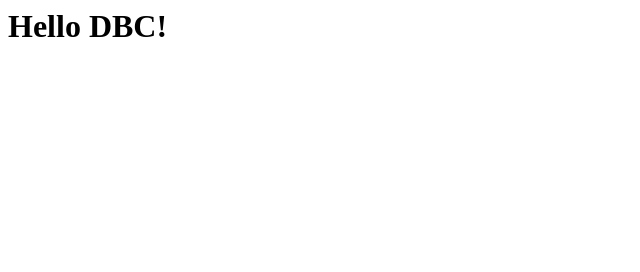
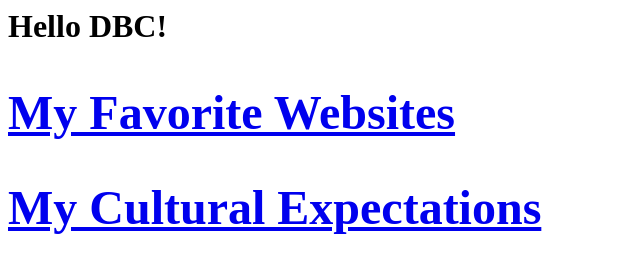
Before and after one commit to mackmaclean/mackmaclean, a plain HTML site: page index.html in a window 1280 px wide. Shown: the whole page, without its empty margins (0-640 px from the left). Drawn offline with Linux system fonts and the light colour scheme.

Commit message:
Added links
Added links

```diff
--- a/index.html
+++ b/index.html
@@ -5,6 +5,8 @@
 <body>
 	<h1>
 		Hello DBC!
+		<a href="./blog-posts/week1_technical.html"><h2>My Favorite Websites</h2></a>
+		<a href="./blog-posts/week1_cultural.html"><h2>My Cultural Expectations</h2></a>
 	</h1>
 </body>
 
```
